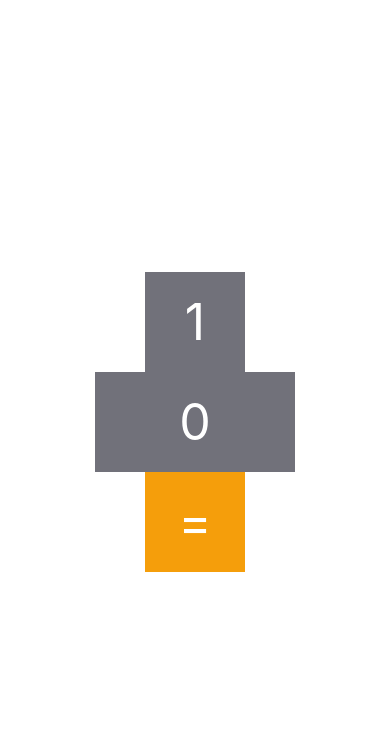
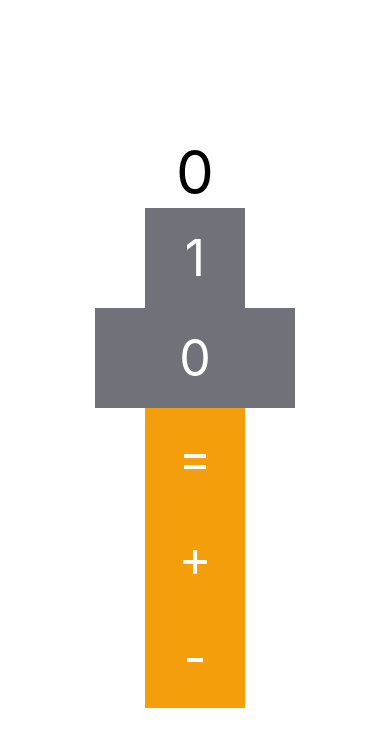
Before and after one commit to sendjin5/React-Native, a React Native app in the folder calc/: screen / in a window 390 px wide. Shown: the top 746 px of the page. Built offline with nearby package versions, Linux system fonts and the light colour scheme.

Commit message:
Calculrator Add

```diff
--- a/calc/src/App.js
+++ b/calc/src/App.js
@@ -1,10 +1,14 @@
 import { StatusBar } from "expo-status-bar";
 import { StyleSheet, Text, View } from "react-native";
 import Button, { ButtonTypes } from "./components/Button";
+import { useState } from "react";
 
 export default function App() {
+  const [result, setResult] = useState(0);
+
   return (
     <View style={styles.container}>
+      <Text style={{ fontSize: 60 }}>{result}</Text>
       <Button
         title="1"
         onPress={() => {}}
@@ -20,6 +24,24 @@ export default function App() {
       <Button
         title="="
         onPress={() => {}}
+        buttonStyle={{ width: 100, height: 100 }}
+        buttonType={ButtonTypes.OPERATOR}
+      />
+      <Button
+        title="+"
+        onPress={() => {
+          setResult(result + 1);
+          console.log("더하기기");
+        }}
+        buttonStyle={{ width: 100, height: 100 }}
+        buttonType={ButtonTypes.OPERATOR}
+      />
+      <Button
+        title="-"
+        onPress={() => {
+          setResult(result - 1);
+          console.log(result);
+        }}
         buttonStyle={{ width: 100, height: 100 }}
         buttonType={ButtonTypes.OPERATOR}
       />
```
Also changed, not shown: calc/eslint.config.mjs (added, +11 -0 lines), calc/package.json (+6 -1 lines), 1 other file (tests, documents, lock files or other folders).
